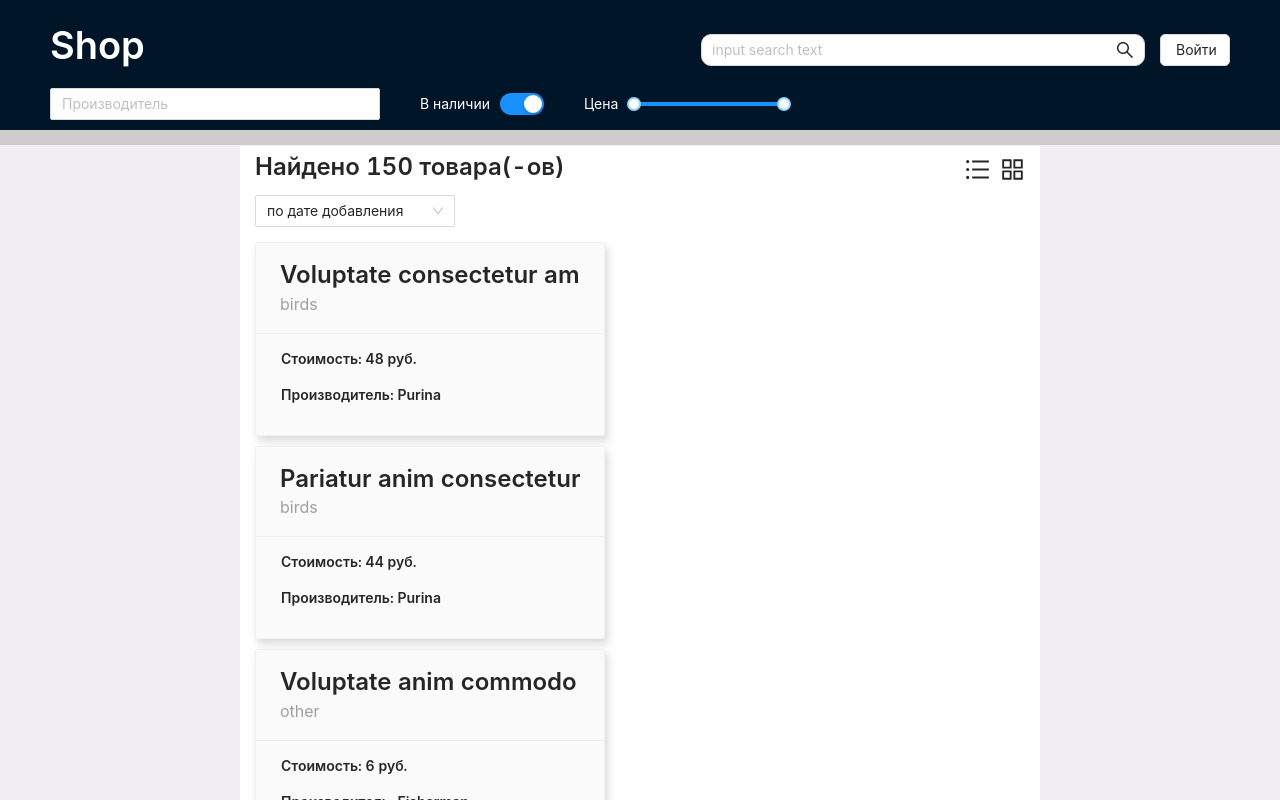
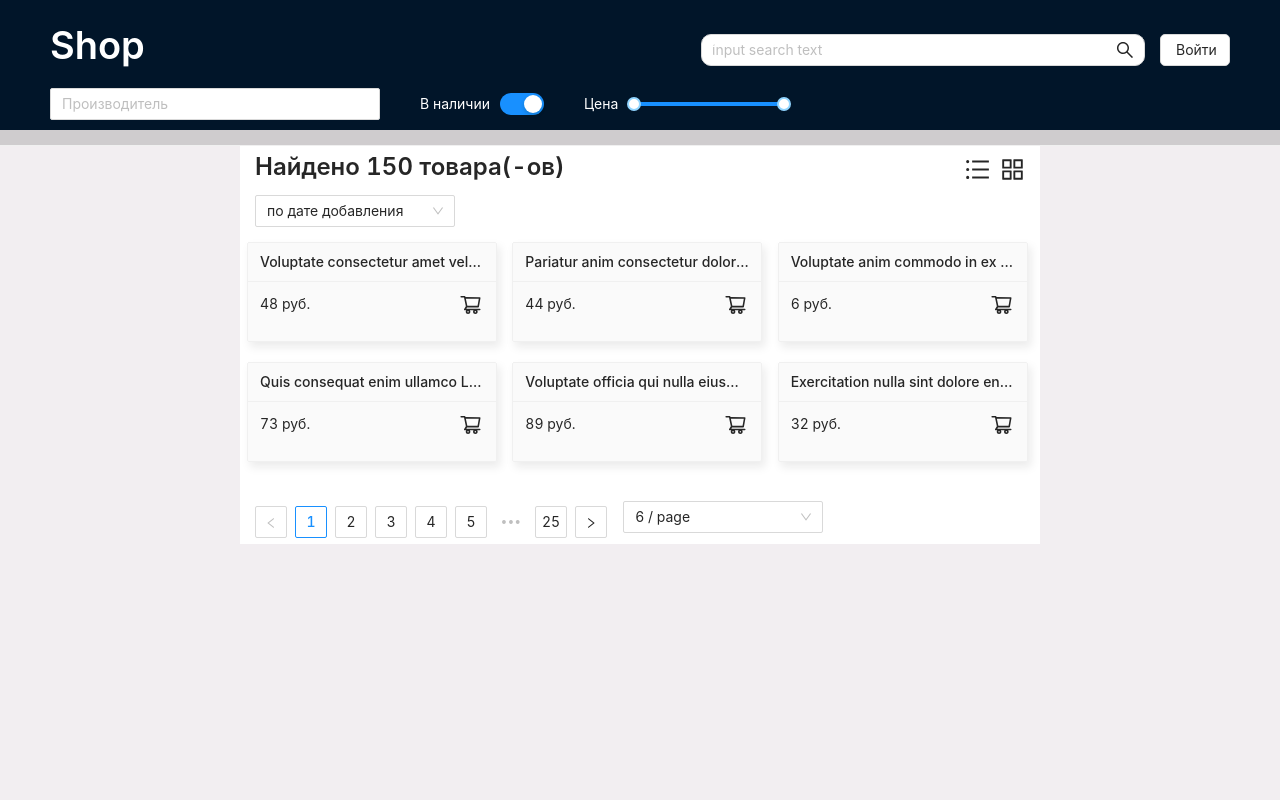
Before and after one commit to EgorPotopeiko/practice, a React (Create React App) app: page / in a window 1280 px wide. Both pictures are taken after a click on the element 1012 px from the left and 169 px from the top of the page. Shown: the top 800 px of the page. Built offline with nearby package versions, Linux system fonts and the light colour scheme.

Commit message:
Added view for products

```diff
--- a/src/pages/catalog/products/cardTile/cardTile.tsx
+++ b/src/pages/catalog/products/cardTile/cardTile.tsx
@@ -3,11 +3,22 @@ import { Card } from 'antd';
 import './cardTile.less';
 import { ShoppingCartOutlined } from '@ant-design/icons';
 
-const CardTile: React.FC = () => {
+interface Props {
+    id: string,
+    title: string,
+    desc: string,
+    cost: number,
+    available: boolean,
+    maker: string,
+    category: string,
+    subcategory: string | undefined
+}
+
+const CardTile: React.FC<Props> = ({ id, title, desc, cost, available, maker, category, subcategory }) => {
     return (
         <div className='cardTile'>
-            <Card size="small" title={"title"}>
-                <p>cost руб.</p>
+            <Card size="small" title={title}>
+                <p>{cost} руб.</p>
                 <ShoppingCartOutlined />
             </Card>
         </div>
--- a/src/pages/catalog/products/products.tsx
+++ b/src/pages/catalog/products/products.tsx
@@ -1,7 +1,7 @@
 /* eslint-disable react-hooks/exhaustive-deps */
 /* eslint-disable array-callback-return */
 /* eslint-disable no-self-assign */
-import React from 'react';
+import React, { useState } from 'react';
 import { List, Typography } from 'antd';
 import { UnorderedListOutlined, AppstoreOutlined } from '@ant-design/icons';
 import { Select } from 'antd';
@@ -12,6 +12,7 @@ import { selectProductsLoading, selectProducts } from '../../../store/products/s
 import Loader from '../../../components/loader/loader';
 import { selectPage, selectPageSize } from '../../../store/pagination/selectors';
 import { PaginationActionTypes } from '../../../store/pagination/action-types';
+import CardTile from './cardTile/cardTile';
 
 const { Title } = Typography;
 
@@ -22,6 +23,7 @@ const Products: React.FC = () => {
     const pageNumber = useSelector(selectPage);
     const pageSize = useSelector(selectPageSize);
     const loading = useSelector(selectProductsLoading);
+    const [view, setView] = useState("list");
     const dispatch = useDispatch();
     const spinner = loading ? <Loader /> : null;
     const pagination = (page: any, pageSize: any) => dispatch({
@@ -34,8 +36,8 @@ const Products: React.FC = () => {
             <div className="products__menu">
                 <Title level={3}>Найдено {products.length} товара(-ов)</Title>
                 <div className='products__menu-icons'>
-                    <UnorderedListOutlined />
-                    <AppstoreOutlined />
+                    <UnorderedListOutlined onClick={() => setView("list")} />
+                    <AppstoreOutlined onClick={() => setView("tile")} />
                 </div>
             </div>
             <Select defaultValue="по дате добавления">
@@ -49,8 +51,22 @@ const Products: React.FC = () => {
                     {spinner}
                 </List>
                 :
-                <List dataSource={products} pagination={{ showSizeChanger: true, defaultCurrent: pageNumber, pageSize: pageSize, pageSizeOptions: [6, 10, 20], total: products.length, onChange: (page: any, pageSize: any) => pagination(page, pageSize) }} renderItem={(item: any) => (
+                <List grid={view === "tile" ? { gutter: 16, column: 3 } : undefined} dataSource={products} pagination={{ showSizeChanger: true, defaultCurrent: pageNumber, pageSize: pageSize, pageSizeOptions: [6, 10, 20], total: products.length, onChange: (page: any, pageSize: any) => pagination(page, pageSize) }} renderItem={(item: any) => (
+                    view === "list"
+                        ?
                         <CardList
+                            key={item.id}
+                            id={item.id}
+                            title={item.title}
+                            desc={item.description}
+                            cost={item.cost}
+                            available={item.available}
+                            maker={item.maker}
+                            category={item.category}
+                            subcategory={item.subcategory}
+                        />
+                        :
+                        <CardTile
                             key={item.id}
                             id={item.id}
                             title={item.title}
```
Lines whose indentation alone changed are shown as unchanged.
